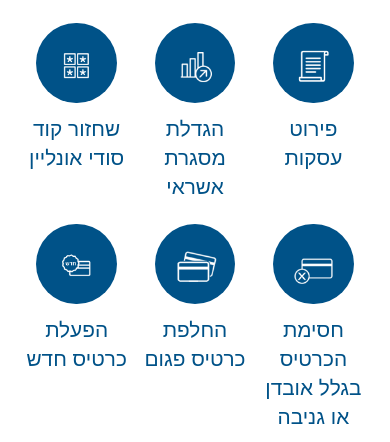
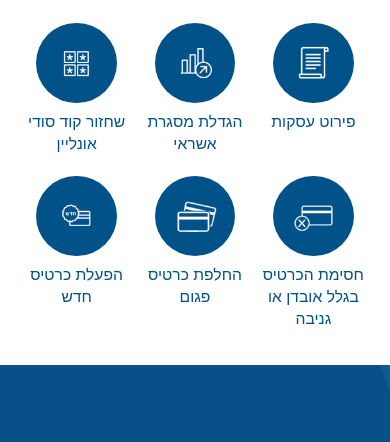
Before and after one commit to maor700/vc_more_actions, a website: page public/index.html in a window 390 px wide. Shown: the part 154-596 px from the top of the page. Drawn offline with Linux system fonts and the light colour scheme; a web font is replaced by a local one.

Commit message:
decrease font size of circles text.

```diff
--- a/public/css/responsive.css
+++ b/public/css/responsive.css
@@ -40,8 +40,8 @@
     left: 25%;
     max-width: none;
  }
- #circles-secion .item .info{
-
+ #circles-secion .item .info .heading{
+    font-size: 1.225em;
  }
 
 }
```
